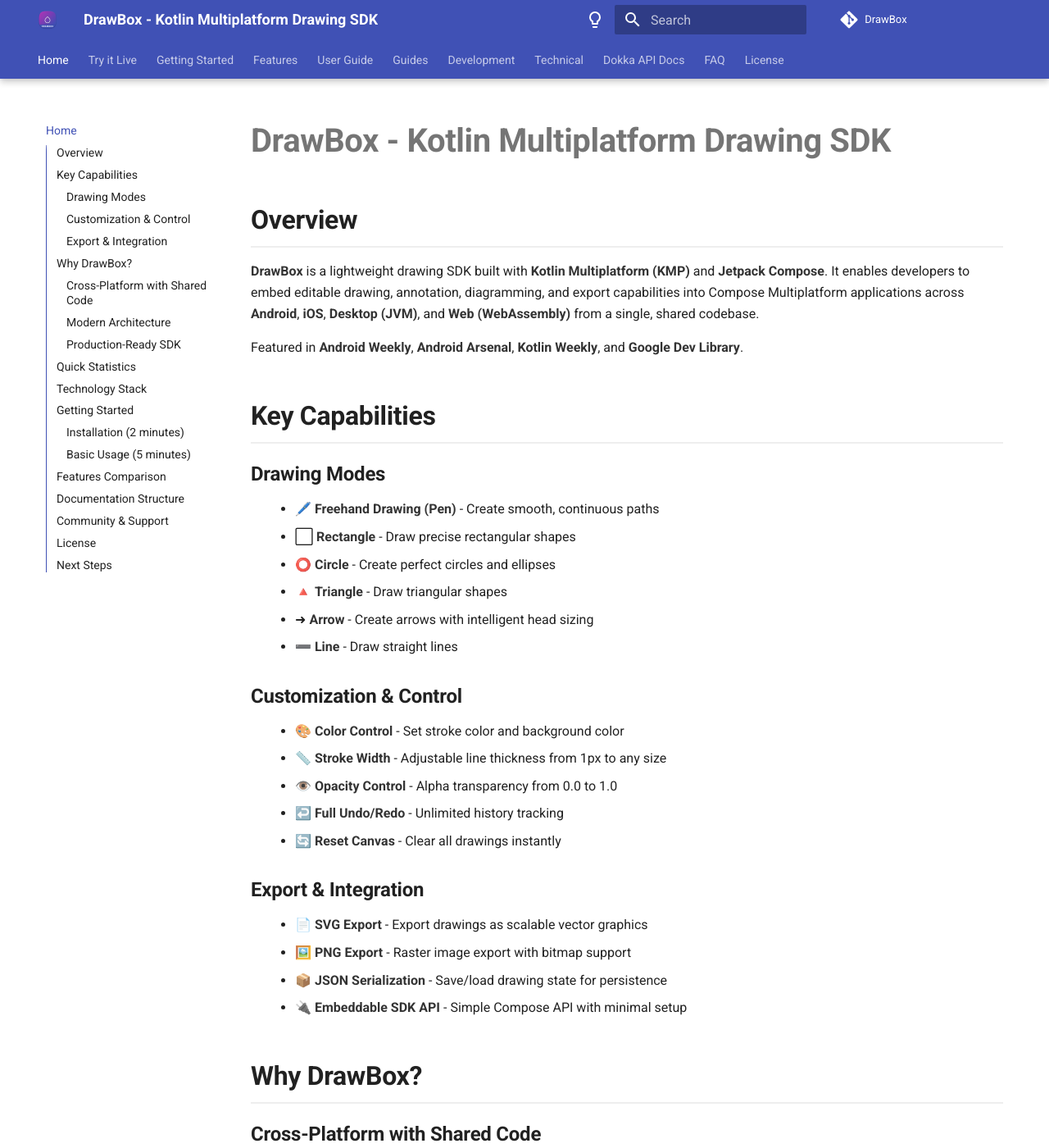
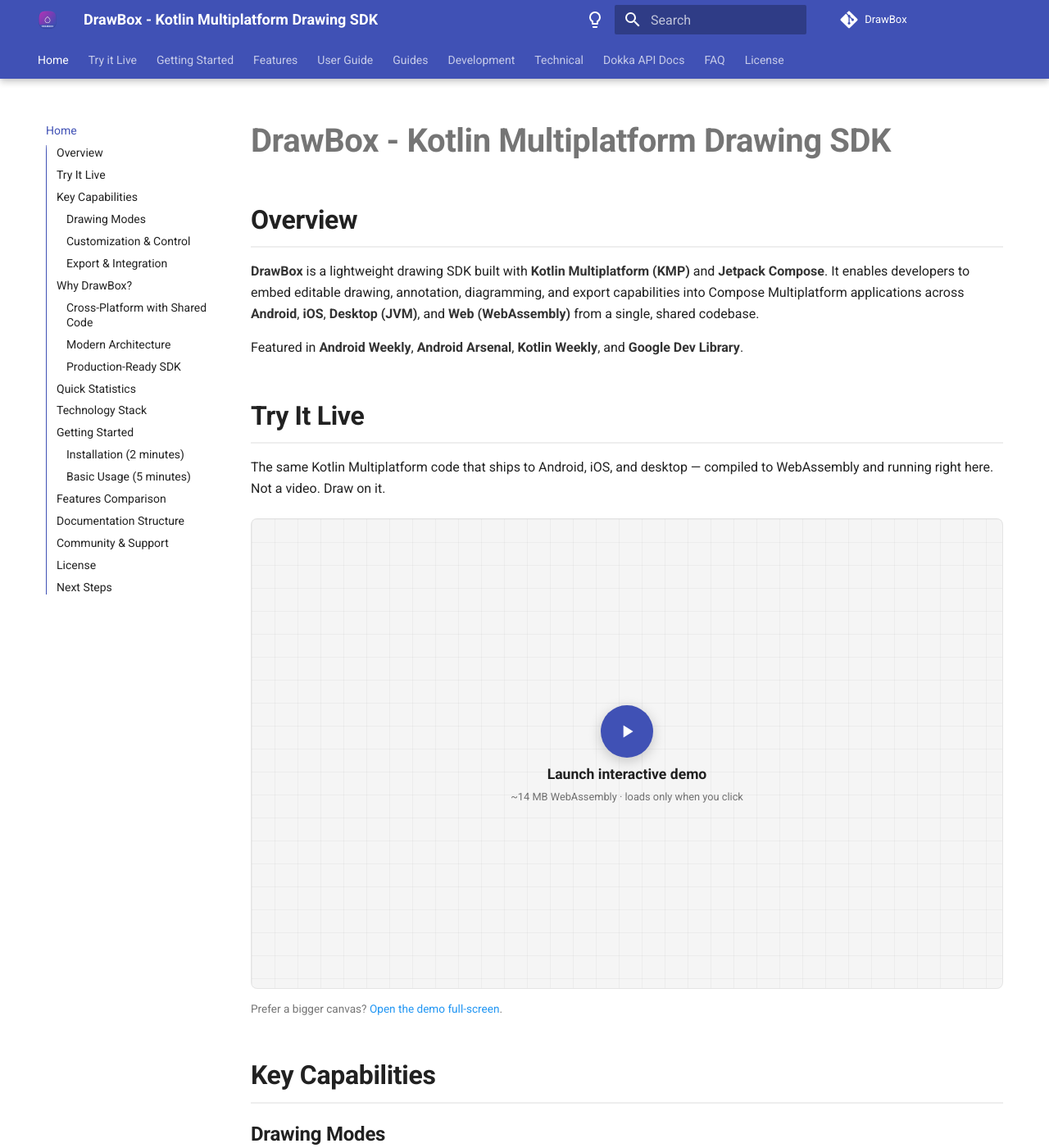
Before and after one commit to akshay2211/DrawBox, an MkDocs documentation site: the page built from docs/index.md, in a window 1280 px wide and 1400 px high. Shown: the whole window at 82% size. Built offline with MkDocs 1.6.1 and Material for MkDocs 9.7.7, drawn with Linux system fonts in a browser that asks for light colours; comment, search, counter and statistics services are not loaded.

Commit message:
docs: add lazy-loaded live WASM demo to home page
Embed the deployed WASM sample on the docs home page behind a
click-to-launch stage, so the ~14 MB bundle is only fetched on demand.

```diff
--- a/docs/index.md
+++ b/docs/index.md
@@ -5,6 +5,31 @@
 **DrawBox** is a lightweight drawing SDK built with **Kotlin Multiplatform (KMP)** and **Jetpack Compose**. It enables developers to embed editable drawing, annotation, diagramming, and export capabilities into Compose Multiplatform applications across **Android**, **iOS**, **Desktop (JVM)**, and **Web (WebAssembly)** from a single, shared codebase.
 
 Featured in **Android Weekly**, **Android Arsenal**, **Kotlin Weekly**, and **Google Dev Library**.
+
+## Try It Live
+
+The same Kotlin Multiplatform code that ships to Android, iOS, and desktop — compiled to WebAssembly and running right here. Not a video. Draw on it.
+
+<div class="demo-stage" id="demo-stage">
+  <button type="button" class="demo-launch" id="demo-launch" data-src="/DrawBox/sample/index.html" aria-label="Launch the interactive DrawBox demo">
+    <span class="demo-launch-grid" aria-hidden="true"></span>
+    <span class="demo-launch-inner">
+      <span class="demo-launch-play" aria-hidden="true">
+        <svg width="26" height="26" viewBox="0 0 24 24" fill="currentColor"><path d="M8 5v14l11-7z"></path></svg>
+      </span>
+      <span class="demo-launch-title">Launch interactive demo</span>
+      <span class="demo-launch-note">~14&nbsp;MB WebAssembly &middot; loads only when you click</span>
+    </span>
+  </button>
+  <div class="demo-loading" id="demo-loading" aria-hidden="true">
+    <span class="demo-loading-dot"></span>
+    <span class="demo-loading-dot"></span>
+    <span class="demo-loading-dot"></span>
+    <span class="demo-loading-label">Loading WebAssembly&hellip;</span>
+  </div>
+</div>
+
+<p class="demo-meta">Prefer a bigger canvas? <a href="/DrawBox/sample/">Open the demo full-screen</a>.</p>
 
 ## Key Capabilities
 
--- /dev/null
+++ b/docs/javascripts/demo.js
@@ -0,0 +1,34 @@
+/* Lazy-loads the WASM sample into the home-page demo stage on click,
+   so the ~14 MB WebAssembly bundle is only fetched when requested. */
+(function () {
+  function init() {
+    var stage = document.getElementById("demo-stage");
+    var launch = document.getElementById("demo-launch");
+    if (!stage || !launch) {
+      return;
+    }
+
+    launch.addEventListener("click", function () {
+      stage.classList.add("is-loading");
+
+      var iframe = document.createElement("iframe");
+      iframe.className = "demo-frame";
+      iframe.src = launch.getAttribute("data-src");
+      iframe.title = "DrawBox interactive demo";
+      iframe.setAttribute("allow", "fullscreen");
+      iframe.addEventListener("load", function () {
+        stage.classList.remove("is-loading");
+        stage.classList.add("is-live");
+      });
+
+      launch.remove();
+      stage.appendChild(iframe);
+    });
+  }
+
+  if (document.readyState === "loading") {
+    document.addEventListener("DOMContentLoaded", init);
+  } else {
+    init();
+  }
+})();
--- a/docs/stylesheets/extra.css
+++ b/docs/stylesheets/extra.css
@@ -174,6 +174,152 @@
     padding: 16px;
 }
 
+/* Live demo stage (home page) */
+.demo-stage {
+    position: relative;
+    aspect-ratio: 16 / 10;
+    margin: 24px 0 8px;
+    border: 1px solid var(--md-default-fg-color--lightest);
+    border-radius: 8px;
+    overflow: hidden;
+    background-color: var(--md-code-bg-color);
+}
+
+.demo-launch {
+    position: absolute;
+    inset: 0;
+    width: 100%;
+    display: flex;
+    align-items: center;
+    justify-content: center;
+    border: none;
+    padding: 0;
+    background: transparent;
+    cursor: pointer;
+    font-family: inherit;
+}
+
+.demo-launch-grid {
+    position: absolute;
+    inset: 0;
+    background-image:
+        linear-gradient(var(--md-default-fg-color--lightest) 1px, transparent 1px),
+        linear-gradient(90deg, var(--md-default-fg-color--lightest) 1px, transparent 1px);
+    background-size: 28px 28px;
+    opacity: 0.5;
+}
+
+.demo-launch-inner {
+    position: relative;
+    display: flex;
+    flex-direction: column;
+    align-items: center;
+    gap: 10px;
+}
+
+.demo-launch-play {
+    display: flex;
+    align-items: center;
+    justify-content: center;
+    width: 64px;
+    height: 64px;
+    border-radius: 50%;
+    color: var(--md-primary-bg-color);
+    background-color: var(--md-primary-fg-color);
+    box-shadow: 0 4px 16px rgba(0, 0, 0, 0.2);
+    transition: transform 0.2s ease;
+}
+
+.demo-launch:hover .demo-launch-play {
+    transform: scale(1.08);
+}
+
+.demo-launch-title {
+    font-size: 1.1em;
+    font-weight: 600;
+    color: var(--md-default-fg-color);
+}
+
+.demo-launch-note {
+    font-size: 0.8em;
+    color: var(--md-default-fg-color--light);
+}
+
+.demo-loading {
+    position: absolute;
+    inset: 0;
+    display: none;
+    align-items: center;
+    justify-content: center;
+    gap: 8px;
+}
+
+.demo-stage.is-loading .demo-loading {
+    display: flex;
+}
+
+.demo-stage.is-live .demo-loading {
+    display: none;
+}
+
+.demo-loading-dot {
+    width: 8px;
+    height: 8px;
+    border-radius: 50%;
+    background-color: var(--md-primary-fg-color);
+    animation: demo-pulse 1s ease-in-out infinite;
+}
+
+.demo-loading-dot:nth-child(2) {
+    animation-delay: 0.15s;
+}
+
+.demo-loading-dot:nth-child(3) {
+    animation-delay: 0.3s;
+}
+
+.demo-loading-label {
+    margin-left: 8px;
+    font-size: 0.85em;
+    color: var(--md-default-fg-color--light);
+}
+
+@keyframes demo-pulse {
+    0%, 100% {
+        opacity: 0.3;
+        transform: scale(0.8);
+    }
+    50% {
+        opacity: 1;
+        transform: scale(1);
+    }
+}
+
+.demo-frame {
+    position: absolute;
+    inset: 0;
+    width: 100%;
+    height: 100%;
+    border: none;
+    opacity: 0;
+    transition: opacity 0.3s ease;
+}
+
+.demo-stage.is-live .demo-frame {
+    opacity: 1;
+}
+
+.demo-meta {
+    font-size: 0.85em;
+    color: var(--md-default-fg-color--light);
+}
+
+@media (max-width: 768px) {
+    .demo-stage {
+        aspect-ratio: 4 / 5;
+    }
+}
+
 /* Responsive tables */
 @media (max-width: 768px) {
     .md-typeset table {
--- a/mkdocs.yml
+++ b/mkdocs.yml
@@ -57,6 +57,9 @@
 extra_css:
   - stylesheets/extra.css
 
+extra_javascript:
+  - javascripts/demo.js
+
 markdown_extensions:
   - pymdownx.highlight:
       use_pygments: true
```
